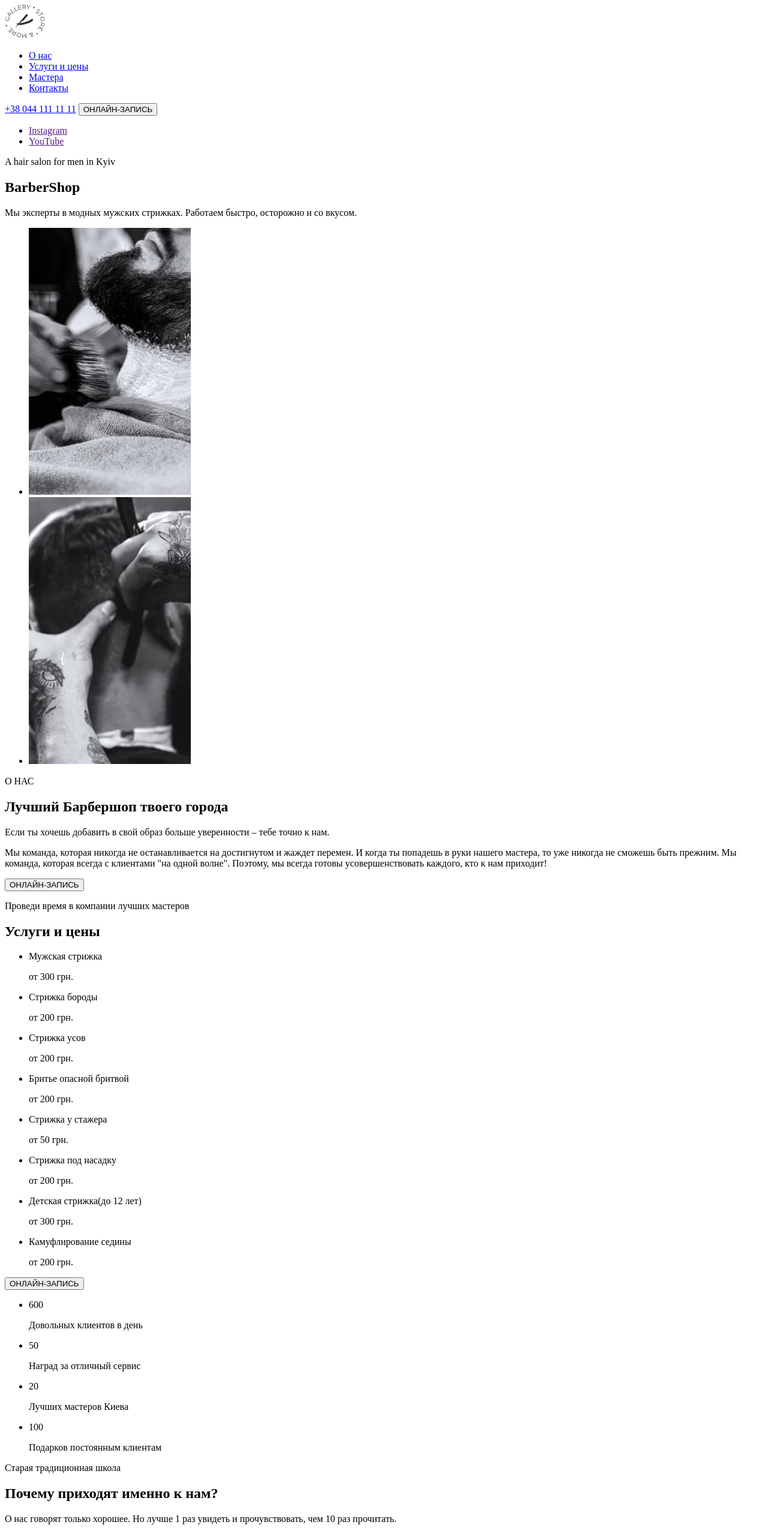
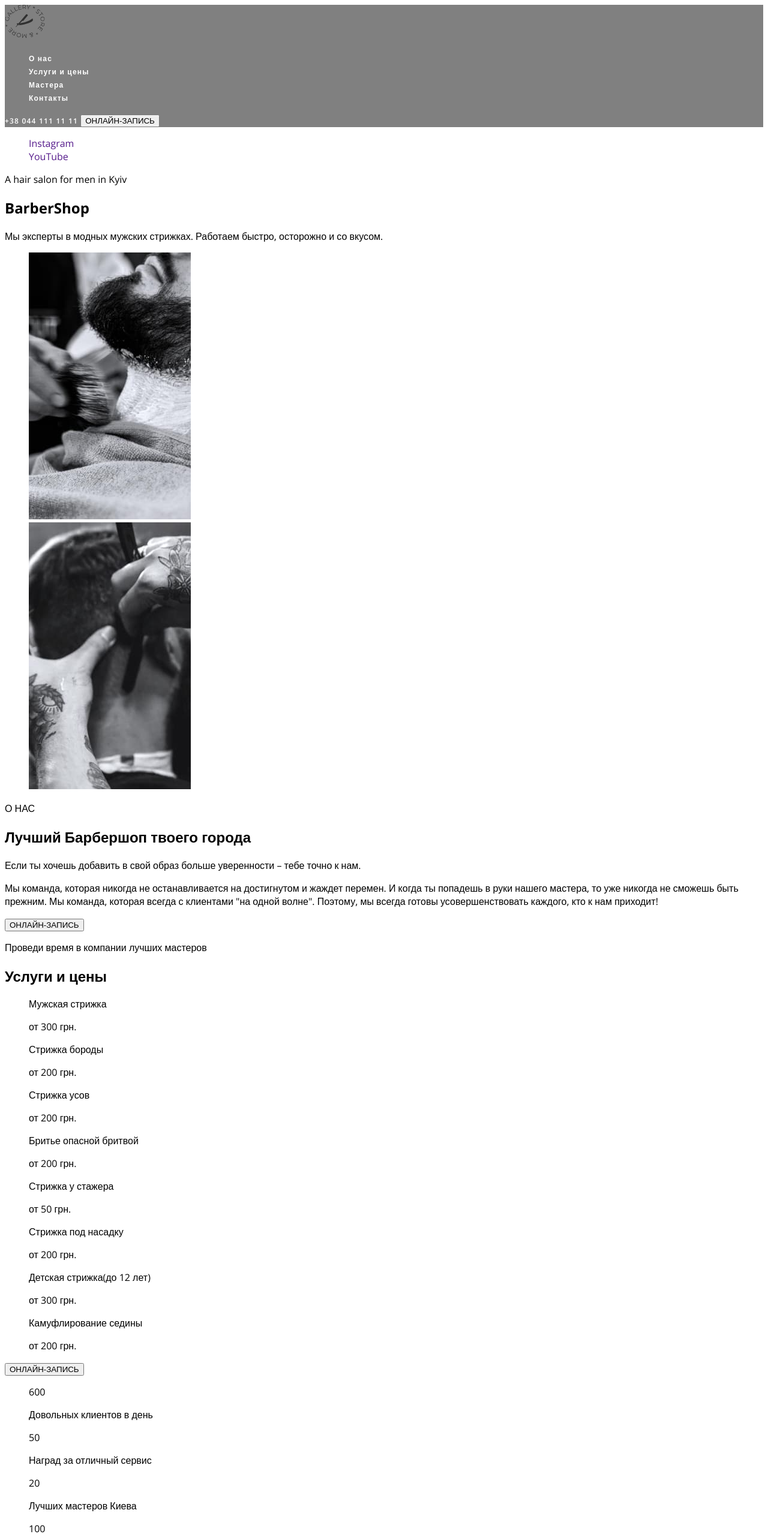
Before and after one commit to ArturAvv/barber, a plain HTML site: page index.html in a window 1280 px wide. Shown: the top 2558 px of the page at 60% size. Drawn offline with nearby package versions, Linux system fonts and the light colour scheme.

Commit message:
Classes named

```diff
--- a/index.html
+++ b/index.html
@@ -1,145 +1,156 @@
 <!DOCTYPE html>
 <html lang="ru">
   <head>
-    <meta charset="UTF-8">
-    <meta http-equiv="X-UA-Compatible" content="IE=edge">
-    <meta name="viewport" content="width=device-width, initial-scale=1.0">
+    <meta charset="UTF-8" />
+    <meta http-equiv="X-UA-Compatible" content="IE=edge" />
+    <meta name="viewport" content="width=device-width, initial-scale=1.0" />
+    <link rel="preconnect" href="https://fonts.googleapis.com" />
+    <link rel="preconnect" href="https://fonts.gstatic.com" crossorigin />
+    <link
+      href="https://fonts.googleapis.com/css2?family=Open+Sans:wght@400;600;700&family=Raleway:wght@700&display=swap"
+      rel="stylesheet"
+    />
+    <link rel="stylesheet" href="./styles/style.css">
     <title lang="en">BarberShop</title>
   </head>
   <body>
-    <header>
-        <nav>
-        <a href="">
-            <img src="./img/logo.svg" alt="Логотип">
+    <header class="header">
+      <nav class="header-nav">
+        <a href="" class="logo">
+          <img src="./img/logo.svg" alt="Логотип" />
         </a>
-        <ul>
-            <li><a href="#aboutus">О нас</a></li>
-            <li><a href="#price">Услуги и цены</a></li>
-            <li><a href="#masters">Мастера</a></li>
-            <li><a href="#contacts">Контакты</a></li>
+        <ul class="list header-list">
+          <li class="header-item"><a href="#aboutus" class="link header-link">О нас</a></li>
+          <li class="header-item"><a href="#price" class="link header-link">Услуги и цены</a></li>
+          <li class="header-item"><a href="#masters" class="link header-link">Мастера</a></li>
+          <li class="header-item"><a href="#contacts" class="link header-link">Контакты</a></li>
         </ul>
       </nav>
-        <a href="tel:+380441111111">+38 044 111 11 11</a>
-        <button type="button">ОНЛАЙН-ЗАПИСЬ</button>
+      <a href="tel:+380441111111" class="link header-tel">+38 044 111 11 11</a>
+      <button type="button" class="btn header-btn">ОНЛАЙН-ЗАПИСЬ</button>
     </header>
     <main>
-        <section>
-            <ul>
-                <li><a href="" target="_blank" rel="noopener nofollow noreferrer">Instagram</a></li>
-                <li><a href="" target="_blank" rel="noopener nofollow noreferrer">YouTube</a></li>
+      <section class="hero">
+        <ul class="hero-list list" >
+          <li><a href="" class="hero-link link" target="_blank" rel="noopener nofollow noreferrer">Instagram</a></li>
+          <li><a href="" class="hero-link link" target="_blank" rel="noopener nofollow noreferrer">YouTube</a></li>
         </ul>
-            <p lang="en">A hair salon for men in Kyiv</p>
-            <h1 lang="en">BarberShop</h1>
-            <p>Мы эксперты в модных мужских стрижках.
-            Работаем быстро, осторожно и со вкусом.</p>
+        <p lang="en" class="hero-pre-title">A hair salon for men in Kyiv</p>
+        <h1 lang="en" class="hero-title">BarberShop</h1>
+        <p class="hero-sub-title">Мы эксперты в модных мужских стрижках. Работаем быстро, осторожно и со вкусом.</p>
       </section>
-        <section id="aboutus">
-            <ul>
-                <li><img src="./img/img1s2.jpg" alt="барбер за роботой" width="270" height="445"></li>
-                <li><img src="./img/img2s2.jpg" alt="барбер за роботой" width="270" height="445"></li>
+      <section id="aboutus" class="about">
+        <ul class="list">
+          <li><img src="./img/img1s2.jpg" alt="барбер за роботой" width="270" height="445" /></li>
+          <li><img src="./img/img2s2.jpg" alt="барбер за роботой" width="270" height="445" /></li>
         </ul>
-            <p>О НАС</p>
-            <h2>Лучший Барбершоп твоего города</h2>
-            <p>Если ты хочешь добавить в свой образ больше уверенности – тебе точно к нам.</p>
-            <p>Мы команда, которая никогда не останавливается на достигнутом
-            и жаждет перемен. И когда ты попадешь в руки нашего мастера,
-            то уже никогда не сможешь быть прежним. Мы команда, которая всегда с клиентами "на одной волне". Поэтому, мы всегда
-            готовы усовершенствовать каждого, кто к нам приходит!</p>
-            <button type="button">ОНЛАЙН-ЗАПИСЬ</button>
+        <p class="about-pre-title pre-title">О НАС</p>
+        <h2 class="about-title">Лучший Барбершоп твоего города</h2>
+        <p class="about-sub-title">Если ты хочешь добавить в свой образ больше уверенности – тебе точно к нам.</p>
+        <p class="about-text">
+          Мы команда, которая никогда не останавливается на достигнутом и жаждет перемен. И когда ты
+          попадешь в руки нашего мастера, то уже никогда не сможешь быть прежним. Мы команда,
+          которая всегда с клиентами "на одной волне". Поэтому, мы всегда готовы усовершенствовать
+          каждого, кто к нам приходит!
+        </p>
+        <button type="button" class="about-btn btn">ОНЛАЙН-ЗАПИСЬ</button>
       </section>
-        <section id="price">
-            <p>Проведи время в компании лучших мастеров</p>
-            <h2>Услуги и цены</h2>
-            <ul>
+      <section id="price" class="price">
+        <p class="price-pre-title">Проведи время в компании лучших мастеров</p>
+        <h2 class="price-title">Услуги и цены</h2>
+        <ul class="list price-list-l">
           <li>
-                    <p>Мужская стрижка</p>
-                    <p>от 300 грн.</p>
+            <p class="price-text">Мужская стрижка</p>
+            <p class="price-item">от 300 грн.</p>
           </li>
           <li>
-                    <p>Стрижка бороды</p>
-                    <p>от 200 грн.</p>
+            <p class="price-text">Стрижка бороды</p>
+            <p class="price-item">от 200 грн.</p>
           </li>
           <li>
-                    <p>Стрижка усов</p>
-                    <p>от 200 грн.</p>
+            <p class="price-text">Стрижка усов</p>
+            <p class="price-item">от 200 грн.</p>
           </li>
           <li>
-                    <p>Бритье опасной бритвой</p>
-                    <p>от 200 грн.</p>
+            <p class="price-text">Бритье опасной бритвой</p>
+            <p class="price-item">от 200 грн.</p>
           </li>
         </ul>
-            <ul>
+        <ul class="list price-list-r">
           <li>
-                    <p>Стрижка у стажера</p>
-                    <p>от 50 грн.</p>
+            <p class="price-text">Стрижка у стажера</p>
+            <p class="price-item">от 50 грн.</p>
           </li>
           <li>
-                    <p>Стрижка под насадку</p>
-                    <p>от 200 грн.</p>
+            <p class="price-text">Стрижка под насадку</p>
+            <p class="price-item">от 200 грн.</p>
           </li>
           <li>
-                    <p>Детская стрижка(до 12 лет)</p>
-                    <p>от 300 грн.</p>
+            <p class="price-text">Детская стрижка(до 12 лет)</p>
+            <p class="price-item">от 300 грн.</p>
           </li>
           <li>
-                    <p>Камуфлирование седины</p>
-                    <p>от 200 грн.</p>
+            <p class="price-text">Камуфлирование седины</p>
+            <p class="price-item">от 200 грн.</p>
           </li>
         </ul>
         <button type="button">ОНЛАЙН-ЗАПИСЬ</button>
       </section>
-        <section>
-            <ul>
-                <li>
-                    <span>600</span>
-                    <p>Довольных клиентов в день</p>
+      <section class="benefits">
+        <ul class="list benefits-list">
+          <li class="benefits-box">
+            <span class="benefits-item">600</span>
+            <p class="benefits-text">Довольных клиентов в день</p>
           </li>
-                <li>
-                    <span>50</span>
-                    <p>Наград за отличный сервис</p>
+          <li class="benefits-box">
+            <span class="benefits-item">50</span>
+            <p class="benefits-text">Наград за отличный сервис</p>
           </li>
-                <li>
-                    <span>20</span>
-                    <p>Лучших мастеров Киева</p>
+          <li class="benefits-box">
+            <span class="benefits-item">20</span>
+            <p class="benefits-text">Лучших мастеров Киева</p>
           </li>
-                <li>
-                    <span>100</span>
-                    <p>Подарков постоянным клиентам</p>
+          <li class="benefits-box">
+            <span class="benefits-item">100</span>
+            <p class="benefits-text">Подарков постоянным клиентам</p>
           </li>
         </ul>
-            <p>Старая традиционная школа</p>
-            <h2>Почему приходят именно к нам?</h2>
-            <p>О нас говорят только хорошее. Но лучше 1 раз увидеть и прочувствовать, чем 10 раз прочитать.</p>
+        <p class="benefits-pre-title pre-title">Старая традиционная школа</p>
+        <h2 class="benefits-title">Почему приходят именно к нам?</h2>
+        <p class="benefits-sub-title">
+          О нас говорят только хорошее. Но лучше 1 раз увидеть и прочувствовать, чем 10 раз
+          прочитать.
+        </p>
       </section>
-        <section id="masters">
-            <p>для настоящих ценителей атмосферы</p>
-            <h2>Наши мастера</h2>
-            <ul>
-                <li>
-                    <img src="./img/img1s5.jpg" alt="барбер Джон" width="370" height="346">
-                    <h3 lang="en">John Smith</h3>
-                    <p lang="en">Extreme Barber</p>
+      <section id="masters" class="masters">
+        <p class="masters-pre-title pre-title">для настоящих ценителей атмосферы</p>
+        <h2 class="masters-title">Наши мастера</h2>
+        <ul class="list masters-list">
+          <li class="masters-box">
+            <img src="./img/img1s5.jpg" alt="барбер Джон" width="370" height="346" />
+            <h3 lang="en" class="masters-name">John Smith</h3>
+            <p lang="en" class="masters-prof">Extreme Barber</p>
           </li>
-                <li>
-                    <img src="./img/img2s5.jpg" alt="барбер Мишель" width="370" height="346">
-                    <h3 lang="en">Michele Doe</h3>
-                    <p lang="en">Extreme Barber</p>
+          <li class="masters-box">
+            <img src="./img/img2s5.jpg" alt="барбер Мишель" width="370" height="346" />
+            <h3 lang="en" class="masters-name">Michele Doe</h3>
+            <p lang="en" class="masters-prof">Extreme Barber</p>
           </li>
-                <li>
-                    <img src="./img/img3s5.jpg" alt="барбер Алан" width="370" height="346">
-                    <h3 lang="en">Alan Black</h3>
-                    <p lang="en">Extreme Barber</p>
+          <li class="masters-box">
+            <img src="./img/img3s5.jpg" alt="барбер Алан" width="370" height="346" />
+            <h3 lang="en" class="masters-name">Alan Black</h3>
+            <p lang="en" class="masters-prof">Extreme Barber</p>
           </li>
         </ul>
       </section>
-        <section>
-            <p>На латинском языке “барба” означает “борода”</p>
-            <h2 >Галерея</h2>
-            <ul>
-                <li><img src="./img/gallery-img-1.jpg" alt="барбер" width="270" height="360"></li>
-                <li><img src="./img/gallery-img-2.jpg" alt="барбер" width="270" height="360"></li>
-                <li><img src="./img/gallery-img-3.jpg" alt="барбер" width="270" height="360"></li>
-                <li><img src="./img/gallery-img-4.jpg" alt="барбер" width="270" height="360"></li>
+      <section class="gallery">
+        <p class="gallery-pre-title pre-title">На латинском языке “барба” означает “борода”</p>
+        <h2 class="gallery-title">Галерея</h2>
+        <ul class="gallery-list list">
+          <li><img src="./img/gallery-img-1.jpg" alt="барбер" width="270" height="360" /></li>
+          <li><img src="./img/gallery-img-2.jpg" alt="барбер" width="270" height="360" /></li>
+          <li><img src="./img/gallery-img-3.jpg" alt="барбер" width="270" height="360" /></li>
+          <li><img src="./img/gallery-img-4.jpg" alt="барбер" width="270" height="360" /></li>
         </ul>
       </section>
       <section>
@@ -150,8 +161,12 @@
         <address>
           <ul>
             <li>
-                        <a href="https://goo.gl/maps/SyS4bXEhu8CcaKZm7" target="_blank" rel="noopener nofollow noreferrer">ул. Васильковская, 7А
-                        Киев, 08132</a>
+              <a
+                href="https://goo.gl/maps/SyS4bXEhu8CcaKZm7"
+                target="_blank"
+                rel="noopener nofollow noreferrer"
+                >ул. Васильковская, 7А Киев, 08132</a
+              >
             </li>
             <li>
               <a href="tel:+380441111111">+38 044 111 11 11</a>
--- a/styles/style.css
+++ b/styles/style.css
@@ -0,0 +1,37 @@
+:root {
+  --btn-color: #ffffff;
+  --second-btn-color: #303030;
+  --title-color: #ffffff;
+  --pre-title-color: #303030;
+  --price-list-color: #9da4bd;
+  --subtitle-color: #555555;
+  --accent-color: #ff6c00;
+}
+
+body {
+  font-family: 'Open Sans', sans-serif;
+}
+
+.list {
+  list-style: none;
+}
+
+.link {
+  text-decoration: none;
+}
+
+/* ----------------------------header--------------------------- */
+
+.header {
+  background-color: gray;
+}
+
+.header-link,
+.header-tel {
+    font-weight: 600;
+font-size: 12px;
+line-height: 16px;
+letter-spacing: 0.1em;
+color: #FFFFFF;
+
+}
```
Lines whose indentation alone changed are shown as unchanged.
